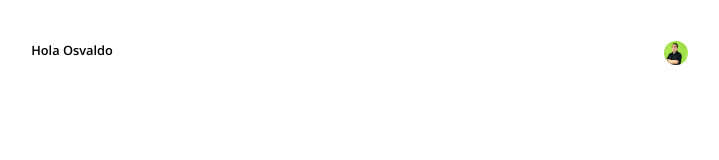
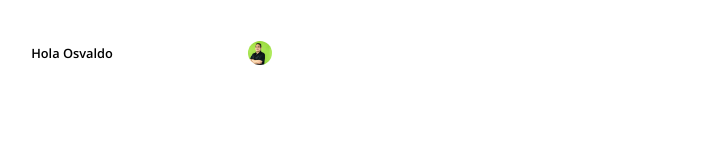
Before and after one commit to ArzCorp/bank-web-app, a Next.js app: page / in a window 1280 px wide. Shown: the top 160 px of the page, without its empty margins (556-1275 px from the left). Built offline with nearby package versions, Linux system fonts and the light colour scheme.

Commit message:
✨ added container

```diff
--- a/src/components/Header.tsx
+++ b/src/components/Header.tsx
@@ -1,8 +1,10 @@
 import Image from 'next/image'
+import Container from './Container'
 
 export default function Header() {
 	return (
 		<header className="header">
+			<Container>
 				<div></div>
 				<h2 className="header__username">Hola Osvaldo</h2>
 				<Image
@@ -12,6 +14,7 @@ export default function Header() {
 					width={24}
 					height={24}
 				/>
+			</Container>
 		</header>
 	)
 }
--- a/src/scss/components/_container.scss
+++ b/src/scss/components/_container.scss
@@ -1,4 +1,8 @@
 .container {
 	width: 100%;
-	font-size: $sm;
+	max-width: 375px;
+	margin: 0px auto;
+	display: inherit;
+	justify-content: inherit;
+	align-items: inherit;
 }
--- a/src/scss/components/_header.scss
+++ b/src/scss/components/_header.scss
@@ -1,7 +1,8 @@
 .header {
 	width: 100%;
+	padding: 41px 36px 0px 36px;
 	display: flex;
-	padding: 41px 36px 0px 36px;
+	align-items: center;
 	justify-content: space-between;
 	&__username {
 		font-size: 1.6rem;
```
Lines whose indentation alone changed are shown as unchanged.
